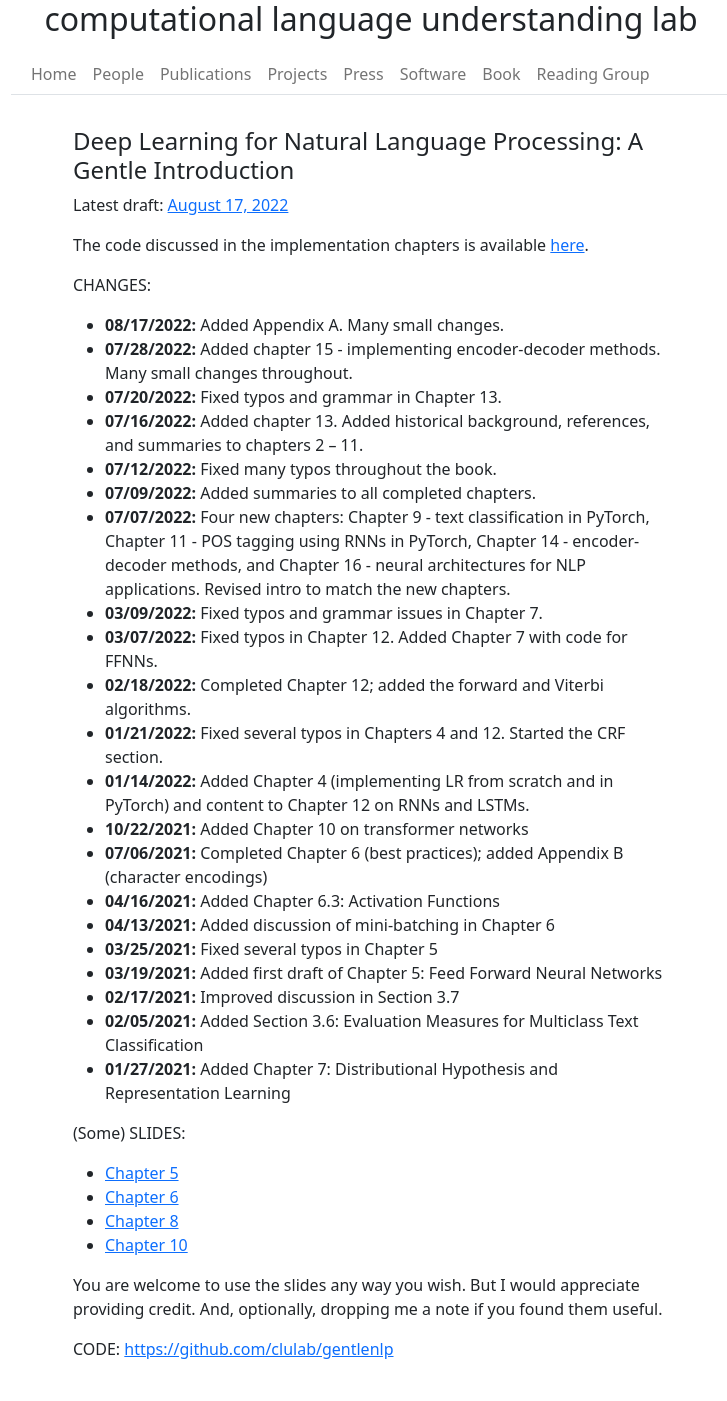
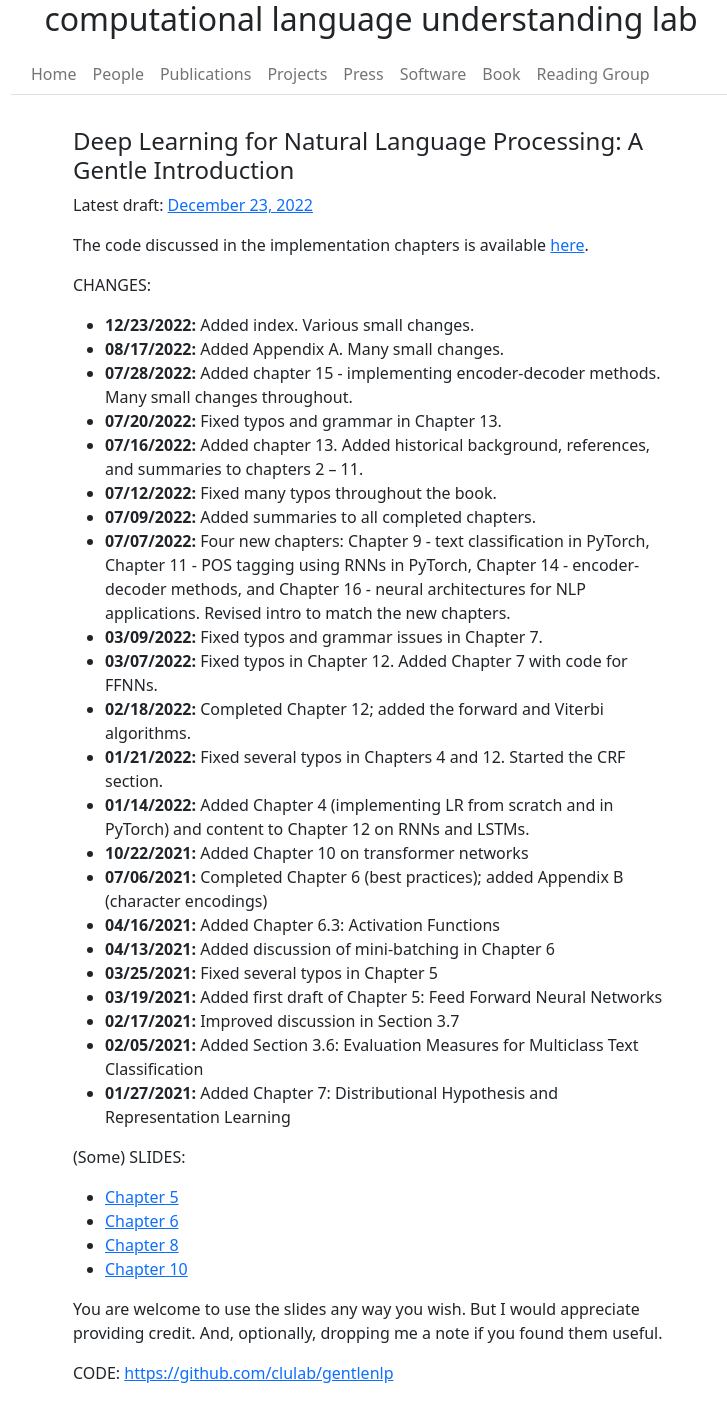
Before and after one commit to beingenfa/clulab.github.io, a Jekyll site: the page built from gentlenlp.md, in a window 1280 px wide. Shown: the whole page, without its empty margins (269-996 px from the left). Built offline with Jekyll 4.4.1, drawn with Linux system fonts in a browser that asks for light colours; before the commit the page ends 1377 px from its top, so only the background shows below that.

Commit message:
latest draft

```diff
--- a/gentlenlp.md
+++ b/gentlenlp.md
@@ -6,11 +6,12 @@ order: 6
 
 #### Deep Learning for Natural Language Processing: A Gentle Introduction ####
 
-Latest draft: [August 17, 2022](gentlenlp/book/gentlenlp-book-08172022.pdf)
+Latest draft: [December 23, 2022](gentlenlp/book/gentlenlp-book-12232022.pdf)
 
 The code discussed in the implementation chapters is available [here](https://github.com/clulab/gentlenlp).
 
 CHANGES:
+* **12/23/2022:** Added index. Various small changes.
 * **08/17/2022:** Added Appendix A. Many small changes.
 * **07/28/2022:** Added chapter 15 - implementing encoder-decoder methods. Many small changes throughout.
 * **07/20/2022:** Fixed typos and grammar in Chapter 13.
```
